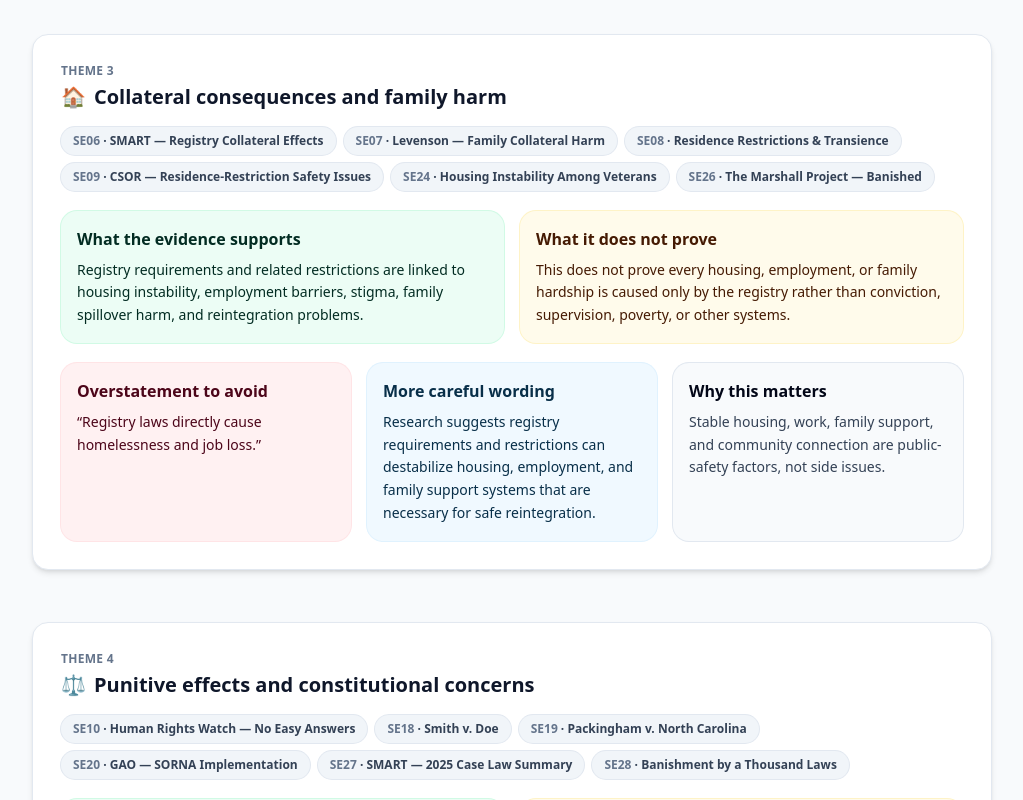
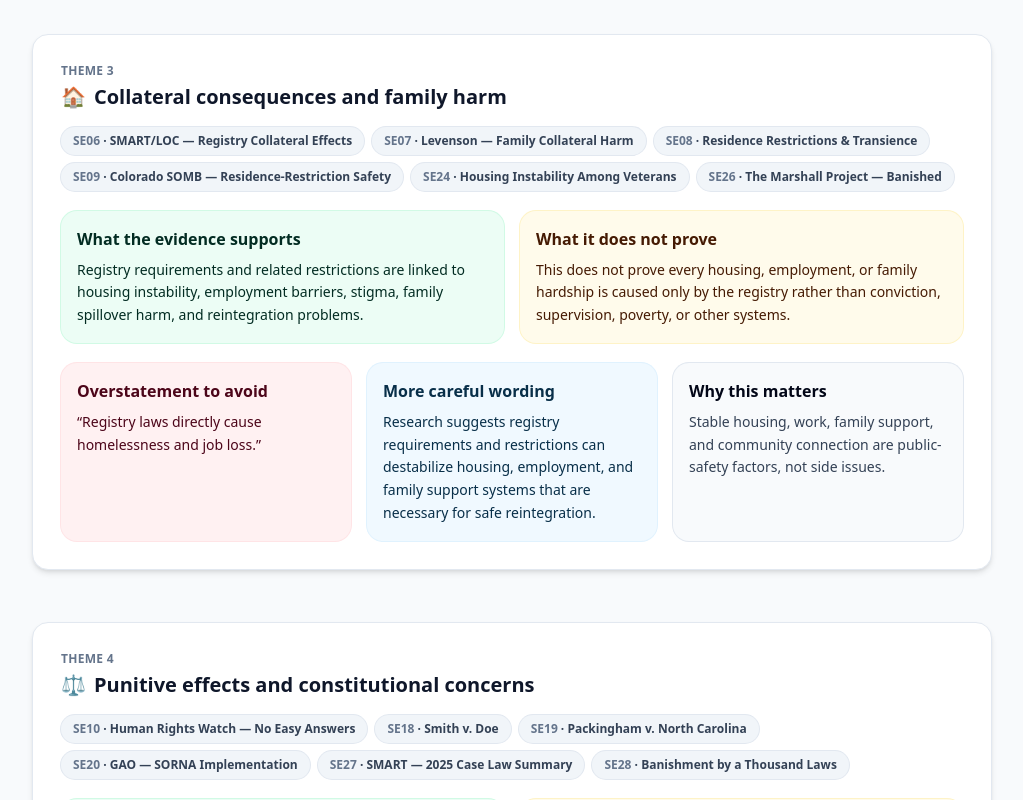
Before and after one commit to projectsolarrecon/Solar, a React (Vite) app: page /resources/research-data-resources in a window 1280 px wide. Shown: the part 3700-4500 px from the top of the page, without its empty margins (128-1151 px from the left). Built offline with nearby package versions, Linux system fonts and the light colour scheme.

Commit message:
Audit source metadata and replace fragile links

```diff
--- a/src/pages/resources/ResearchDataResources.tsx
+++ b/src/pages/resources/ResearchDataResources.tsx
@@ -54,34 +54,36 @@ const sourceCatalog: Record<SourceId, SourceRecord> = {
     type: "Peer-reviewed meta-analysis",
     href: "https://link.springer.com/article/10.1007/s11292-021-09480-z",
     usefulFor:
-      "The strongest single synthesis on whether broad registration and notification policies have demonstrated an overall recidivism benefit.",
+      "A major peer-reviewed synthesis of 25 years of research on whether broad registration and notification policies have demonstrated an overall recidivism benefit.",
   },
   SE04: {
     shortTitle: "Prescott & Rockoff — SORN Effects",
     title: "Do Sex Offender Registration and Notification Laws Affect Criminal Behavior?",
     organization: "NBER / Journal of Law and Economics",
     type: "Peer-reviewed study / working paper",
-    href: "https://www.nber.org/system/files/working_papers/w13803/w13803.pdf",
+    href: "https://www.nber.org/papers/w13803",
     usefulFor:
       "Separating the possible effects of law-enforcement registration from public notification instead of treating all registry policies as one intervention.",
   },
   SE05: {
-    shortTitle: "NIJ — SORN Evaluation",
-    title: "National Institute of Justice SORN Evaluation",
-    organization: "National Institute of Justice",
-    type: "Government-funded evaluation",
+    shortTitle: "NIJ-Funded — South Carolina SORN Evaluation",
+    title:
+      "Evaluating the Effectiveness of Sex Offender Registration and Notification Policies for Reducing Sexual Violence against Women",
+    organization: "University of South Carolina research team / NIJ-funded",
+    type: "NIJ-funded research report",
     href: "https://www.ojp.gov/pdffiles1/nij/grants/231989.pdf",
     usefulFor:
-      "Evaluating registry and notification policy outcomes and prevention limits, including the fact that registries primarily identify people already detected by the justice system.",
+      "A South Carolina evaluation of SORN policy effects on sexual violence, recidivism, deterrence, and unintended consequences; useful as one jurisdiction-specific contribution to the broader SORN evidence base.",
   },
   SE06: {
-    shortTitle: "SMART — Registry Collateral Effects",
-    title: "Summary and Assessment of Research on Claimed Impacts to Registered Offenders",
-    organization: "SMART Office, U.S. Department of Justice",
+    shortTitle: "SMART/LOC — Registry Collateral Effects",
+    title:
+      "Sex Offender Registration and Notification Policies: Summary and Assessment of Research on Claimed Impacts to Registered Offenders",
+    organization: "Federal Research Division, Library of Congress, for the SMART Office",
     type: "Government evidence review",
-    href: "https://smart.ojp.gov/doc/SORNA-Summary-Assessment-Research.pdf",
+    href: "https://smart.ojp.gov/media/document/6346",
     usefulFor:
-      "A balanced federal review of housing, employment, wellbeing, family burdens, and the methodological limits of collateral-consequence research.",
+      "A federal evidence review of housing, employment, wellbeing, family burdens, and the methodological limits of research on claimed collateral consequences of registration and notification policies.",
   },
   SE07: {
     shortTitle: "Levenson — Family Collateral Harm",
@@ -102,13 +104,14 @@ const sourceCatalog: Record<SourceId, SourceRecord> = {
       "Examining how residence restrictions can interact with housing availability, transience, and community stability.",
   },
   SE09: {
-    shortTitle: "CSOR — Residence-Restriction Safety Issues",
-    title: "Report on Safety Issues Raised by Residence Restrictions",
-    organization: "Center for Sex Offender Management / research resource",
-    type: "Research report",
-    href: "https://www.csor-home.org/wp-content/uploads/2014/01/Report-on-Safety-Issues.pdf",
+    shortTitle: "Colorado SOMB — Residence-Restriction Safety",
+    title:
+      "Report by the Sex Offender Management Board (SOMB) on Safety Issues Raised by Living Arrangements for and Locations of Sex Offenders in the Community (2004)",
+    organization: "Colorado Sex Offender Management Board",
+    type: "State government report",
+    href: "https://dcj.colorado.gov/dcj-offices/ors/doc-rpt",
     usefulFor:
-      "A research-oriented discussion of public-safety concerns created by residence restrictions and destabilizing reentry conditions.",
+      "Official Colorado policy analysis of safety issues surrounding sex-offender living arrangements and locations, including concerns about residence restrictions and community stability.",
   },
   SE10: {
     shortTitle: "Human Rights Watch — No Easy Answers",
@@ -162,7 +165,7 @@ const sourceCatalog: Record<SourceId, SourceRecord> = {
     type: "Official data explainer",
     href: "https://www.cdc.gov/firearm-violence/data-research/facts-stats/index.html",
     usefulFor:
-      "Comparative public-safety context: how another serious source of harm is addressed through prevention, regulation, services, and data rather than permanent public identity branding.",
+      "Official public-health data for comparative analysis of how another serious source of harm is measured and addressed; SOLAR uses it as context when examining differences in public-safety policy responses.",
   },
   SE16: {
     shortTitle: "NHTSA — Impaired-Driving Prevention",
@@ -171,7 +174,7 @@ const sourceCatalog: Record<SourceId, SourceRecord> = {
     type: "Government report",
     href: "https://www.nhtsa.gov/sites/nhtsa.gov/files/2026-03/Report-to-Congress-Advanced-Impaired-Driving-Prevention-Technology.pdf",
     usefulFor:
-      "Comparative policy context showing a prevention-and-technology response to a recurring public-safety harm.",
+      "Documenting prevention-and-technology approaches to impaired driving; SOLAR uses it as comparative policy context rather than as evidence that different harms require identical responses.",
   },
   SE17: {
     shortTitle: "BJS — Domestic Violence",
@@ -180,7 +183,7 @@ const sourceCatalog: Record<SourceId, SourceRecord> = {
     type: "Official data / government report",
     href: "https://bjs.ojp.gov/content/pub/pdf/ndv0312.pdf",
     usefulFor:
-      "Comparative context on serious relational harm and how public policy can rely on interventions other than permanent public registries.",
+      "Official victimization data for comparing how another serious, often underreported form of interpersonal harm is measured and addressed.",
   },
   SE18: {
     shortTitle: "Smith v. Doe",
@@ -214,7 +217,7 @@ const sourceCatalog: Record<SourceId, SourceRecord> = {
     title: "Registration and Community Notification of Adults Convicted of a Sexual Crime: Recommendations for Evidence-Based Reform",
     organization: "Association for the Treatment and Prevention of Sexual Abuse",
     type: "Expert policy recommendations",
-    href: "https://members.atsa.com/ap/CloudFile/Download/pB50ZeZr",
+    href: "https://members.atsa.com/learn/Details/report-registration-and-community-notification-of-adults-convicted-of-a-sexual-crime-recommendations-for-evidence-based-reform-194317",
     usefulFor:
       "Translating research on risk, treatment, desistance, and reintegration into concrete registry-reform principles.",
   },
@@ -238,12 +241,13 @@ const sourceCatalog: Record<SourceId, SourceRecord> = {
   },
   SE24: {
     shortTitle: "Housing Instability Among Veterans",
-    title: "Housing Instability and Homelessness Among Veterans with Sexual-Offense Histories",
+    title:
+      "Association Between Registered Sex Offender Status and Risk of Housing Instability and Homelessness among Veterans",
     organization: "Peer-reviewed research",
     type: "Peer-reviewed study / PubMed index",
     href: "https://pubmed.ncbi.nlm.nih.gov/32960141/",
     usefulFor:
-      "Quantitative evidence on housing instability and homelessness in a specific registered-offender population.",
+      "Quantitative evidence on the association between registered-sex-offender status and housing instability or homelessness in a large veteran population.",
   },
   SE25: {
     shortTitle: "NSVRC — SART Prevention Toolkit",
@@ -265,19 +269,20 @@ const sourceCatalog: Record<SourceId, SourceRecord> = {
   },
   SE27: {
     shortTitle: "SMART — 2025 Case Law Summary",
-    title: "2025 Case Law Summary",
+    title:
+      "Sex Offender Registration and Notification in the United States: Case Law Summary — July 2025",
     organization: "SMART Office, U.S. Department of Justice",
     type: "Government legal summary",
-    href: "https://smart.ojp.gov/2025-Case-Law-Summary-508.pdf",
+    href: "https://smart.ojp.gov/sorna/current-law/case-law/introduction",
     usefulFor:
-      "Issue-spotting and orientation to current registry litigation, constitutional doctrine, and important lower-court developments.",
+      "Issue-spotting and orientation to registry litigation, constitutional doctrine, and lower-court developments current through July 2025.",
   },
   SE28: {
     shortTitle: "Banishment by a Thousand Laws",
     title: "Banishment by a Thousand Laws: Residency Restrictions on Sex Offenders",
     organization: "Washington University Law Review",
     type: "Law review article",
-    href: "https://openscholarship.wustl.edu/cgi/viewcontent.cgi?article=1144&context=law_lawreview",
+    href: "https://openscholarship.wustl.edu/law_lawreview/vol85/iss1/3/",
     usefulFor:
       "Legal and policy analysis of residence restrictions, exclusion zones, cumulative burdens, and modern banishment theory.",
   },
@@ -286,13 +291,14 @@ const sourceCatalog: Record<SourceId, SourceRecord> = {
     title: "Federal Sentencing of Child Pornography: Non-Production Offenses",
     organization: "U.S. Sentencing Commission",
     type: "Government research report",
-    href: "https://www.ussc.gov/sites/default/files/pdf/research-and-publications/research-publications/2021/20210629_Non-Production-CP.pdf",
+    href: "https://www.ussc.gov/research/research-reports/federal-sentencing-child-pornography-non-production-offenses",
     usefulFor:
       "Federal non-production recidivism, including the finding that 4.3% of the studied cohort was rearrested for a sex offense within three years.",
   },
   SE30: {
     shortTitle: "USSC — CP Recidivism Study (2012)",
-    title: "Recidivism by Child Pornography Offenders — 2012 Report to Congress, Chapter 11",
+    title:
+      "Report to the Congress: Federal Child Pornography Offenses — Chapter 11: Recidivism by Child Pornography Offenders",
     organization: "U.S. Sentencing Commission",
     type: "Government research report",
     href: "https://www.ussc.gov/sites/default/files/pdf/news/congressional-testimony-and-reports/sex-offense-topics/201212-federal-child-pornography-offenses/Chapter_11.pdf",
```
